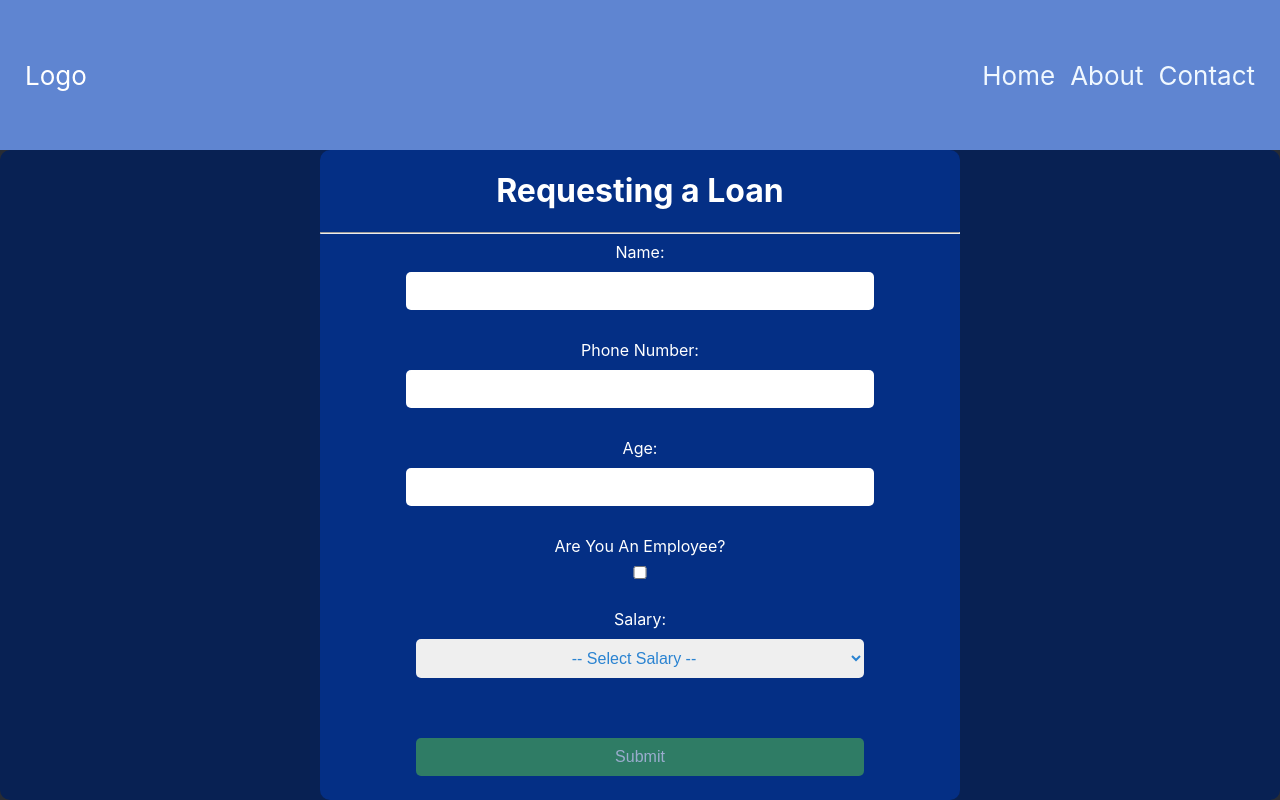
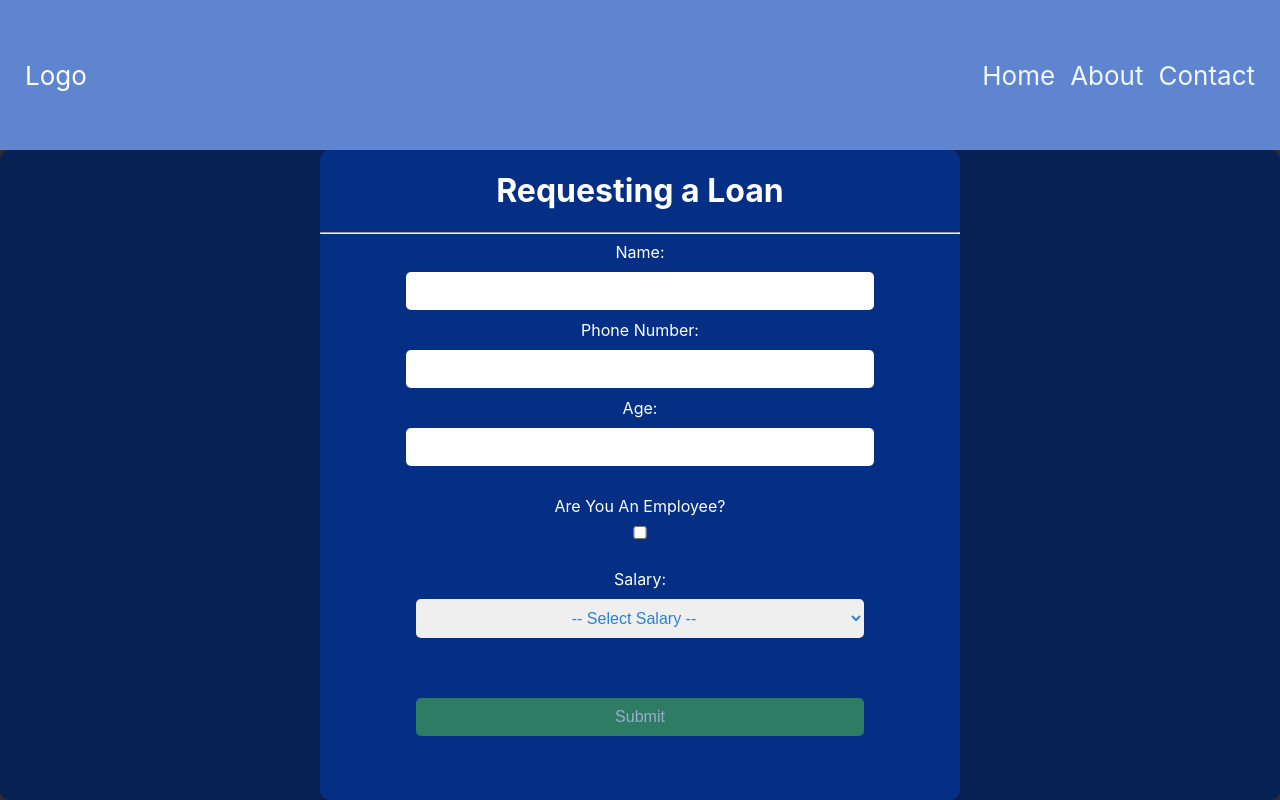
Before and after one commit to abdozayan12/Loan-Application-Form, a React (Create React App) app in the folder loan-application/: page / in a window 1280 px wide. Built offline with nearby package versions, Linux system fonts and the light colour scheme.

Commit message:
use Componet

```diff
--- a/loan-application/src/components/ApplicationForm.jsx
+++ b/loan-application/src/components/ApplicationForm.jsx
@@ -2,6 +2,7 @@ import React from "react";
 import { useState } from "react";
 import Model from "./Model";
 import "../App.css";
+import CoponentInput from "./ComponentInput";
 
 export default function ApplicationForm() {
   const [showModel, setShowModel] = useState(false);
@@ -35,44 +36,50 @@ export default function ApplicationForm() {
     }
   }
 
+  function nameChange(value) {
+    setFormInput({...formInput, name: value})
+  }
+
+  function phoneNumberChange(value) {
+    setFormInput({...formInput, phone: value })
+  }
+
+  function ageChange(value) {
+    setFormInput({...formInput, age: value})
+  }
+
   return (
     <div className="form" onClick={handelShowModel}>
       <form onSubmit={handleSubmit}>
         <h1>Requesting a Loan</h1>
         <hr />
-        <label htmlFor="name">Name: </label>
-        <input
+        <CoponentInput
+          label="Name"
           id="name"
           type="text"
           value={formInput.name}
-          onChange={(e) => {
-            setFormInput({ ...formInput, name: e.target.value });
-          }}
+          handleChange={nameChange}
         />
-        <br />
 
-        <label htmlFor="phone">Phone Number: </label>
-        <input
+        <CoponentInput
+          label="Phone Number"
           id="phone"
+          type="tel"
           maxLength="12"
           value={formInput.phone}
-          onChange={(e) => {
-            setFormInput({ ...formInput, phone: e.target.value });
-          }}
+          handleChange={phoneNumberChange}
         />
-        <br />
 
-        <label htmlFor="age">Age: </label>
-        <input
+        <CoponentInput
+          label="Age"
           id="age"
           type="number"
           min="18"
           max="60"
           value={formInput.age}
-          onChange={(e) => {
-            setFormInput({ ...formInput, age: e.target.value });
-          }}
+          handleChange={ageChange}
         />
+
         <br />
 
         <label htmlFor="employee">Are You An Employee? </label>
--- /dev/null
+++ b/loan-application/src/components/ComponentInput.jsx
@@ -0,0 +1,23 @@
+import React from "react";
+
+export default function CoponentInput({
+  label,
+  id,
+  type = "text",
+  value,
+  handleChange,
+  ...rest // للبروبس الإضافية زي maxLength أو min/max
+}) {
+  return (
+    <>
+      <label htmlFor={id}>{label}: </label>
+      <input
+        id={id}
+        type={type}
+        value={value}
+        onChange={(e) => handleChange(e.target.value)}
+        {...rest}
+      />
+    </>
+  );
+}
```
